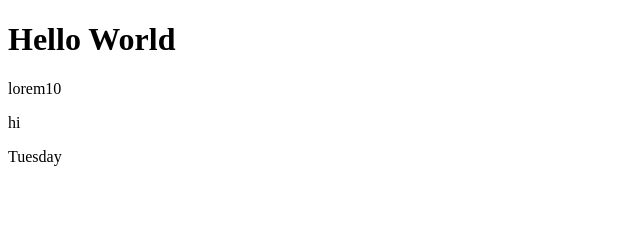
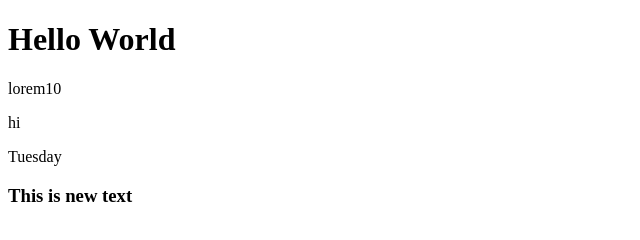
Before and after one commit to priyojit-itobuz/git-practice, a plain HTML site: page index.html in a window 1280 px wide. Shown: the whole page, without its empty margins (0-640 px from the left). Drawn offline with Linux system fonts and the light colour scheme.

Commit message:
new file added

```diff
--- a/index.html
+++ b/index.html
@@ -10,5 +10,6 @@
     <p>lorem10</p>
     <p>hi</p>
     <p>Tuesday</p>
+    <h3>This is new text</h3>
 </body>
 </html>
```
Also changed, not shown: styles.scss (added).
